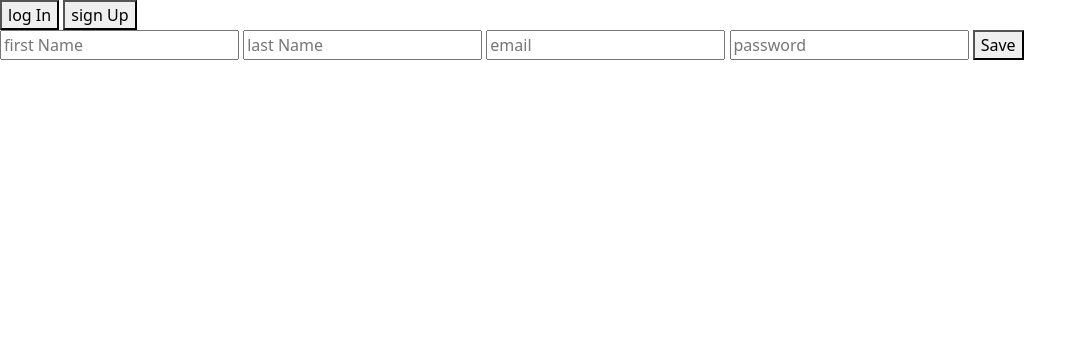
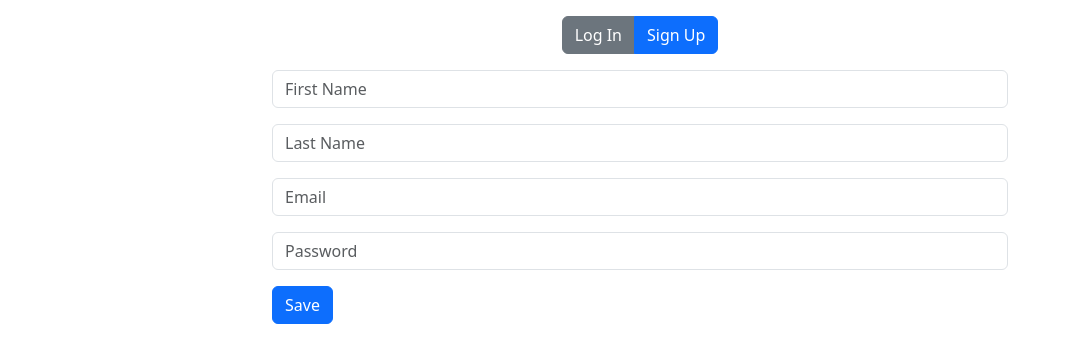
Before and after one commit to Hzekrii/task-management, a PHP site: page / in a window 1280 px wide. Shown: the top 363 px of the page, without its empty margins (0-1087 px from the left). Run offline with PHP 8.4, Linux system fonts and the light colour scheme.

Commit message:
third commit

```diff
--- a/views/index.php
+++ b/views/index.php
@@ -36,31 +36,54 @@ unset($_SESSION['login_errors']); // unset signup error session variables;
 </head>
 
 <body>
-    <div>
-        <button id="loginbtn">log In</button>
-        <button id="signupbtn">sign Up</button>
 
+    <div class="container">
+        <div class="row justify-content-center">
+            <div class="col-sm-8"> <!-- Adjust the col-sm-* value as needed -->
+                <div class="text-center mt-3 mb-3">
+                    <div class="btn-group">
+                        <button id="loginbtn" class="btn btn-secondary">Log In</button>
+                        <button id="signupbtn" class="btn btn-primary">Sign Up</button>
                     </div>
+                </div>
+
                 <div id="loginform" class="loginform" style="display:none">
                     <form action="../controllers/UserController.php" method="POST">
-            <input type="email" placeholder="email" name="email">
-            <small><?= $old_login_email ?></small>
-            <input type="password" placeholder="password" name="password">
-            <button type="submit">Save</button>
+                        <div class="mb-3">
+                            <input type="email" class="form-control" placeholder="Email" name="email">
+                            <small class="form-text text-muted"><?= $old_login_email ?></small>
+                        </div>
+                        <div class="mb-3">
+                            <input type="password" class="form-control" placeholder="Password" name="password">
+                        </div>
+                        <button type="submit" class="btn btn-primary">Save</button>
                     </form>
                 </div>
+
                 <div id="signupform" class="signupform" style="display:block">
                     <form action="../controllers/UserController.php" method="POST">
-            <input type="text" placeholder="first Name" name="first_name">
-            <small><?= $old_firstName ?></small>
-            <input type="text" placeholder="last Name" name="last_name">
-            <small><?= $old_lastName ?></small>
-            <input type="email" placeholder="email" name="email">
-            <small><?= $old_signup_email ?></small>
-            <input type="password" placeholder="password" name="password">
-            <button type="submit">Save</button>
+                        <div class="mb-3">
+                            <input type="text" class="form-control" placeholder="First Name" name="first_name">
+                            <small class="form-text text-muted"><?= $old_firstName ?></small>
+                        </div>
+                        <div class="mb-3">
+                            <input type="text" class="form-control" placeholder="Last Name" name="last_name">
+                            <small class="form-text text-muted"><?= $old_lastName ?></small>
+                        </div>
+                        <div class="mb-3">
+                            <input type="email" class="form-control" placeholder="Email" name="email">
+                            <small class="form-text text-muted"><?= $old_signup_email ?></small>
+                        </div>
+                        <div class="mb-3">
+                            <input type="password" class="form-control" placeholder="Password" name="password">
+                        </div>
+                        <button type="submit" class="btn btn-primary">Save</button>
                     </form>
                 </div>
+            </div>
+        </div>
+    </div>
+
     <script src="https://cdn.jsdelivr.net/npm/bootstrap@5.3.2/dist/js/bootstrap.bundle.min.js" integrity="sha384-C6RzsynM9kWDrMNeT87bh95OGNyZPhcTNXj1NW7RuBCsyN/o0jlpcV8Qyq46cDfL" crossorigin="anonymous"></script>
     <script src="../ressources/js/script.js"></script>
 </body>
```
Also changed, not shown: ressources/js/api.js (+54 -34 lines), ressources/js/script.js (+9 -0 lines), ressources/style.css (+9 -10 lines), views/tasks.php (+22 -6 lines). Lines whose indentation alone changed are shown as unchanged.
